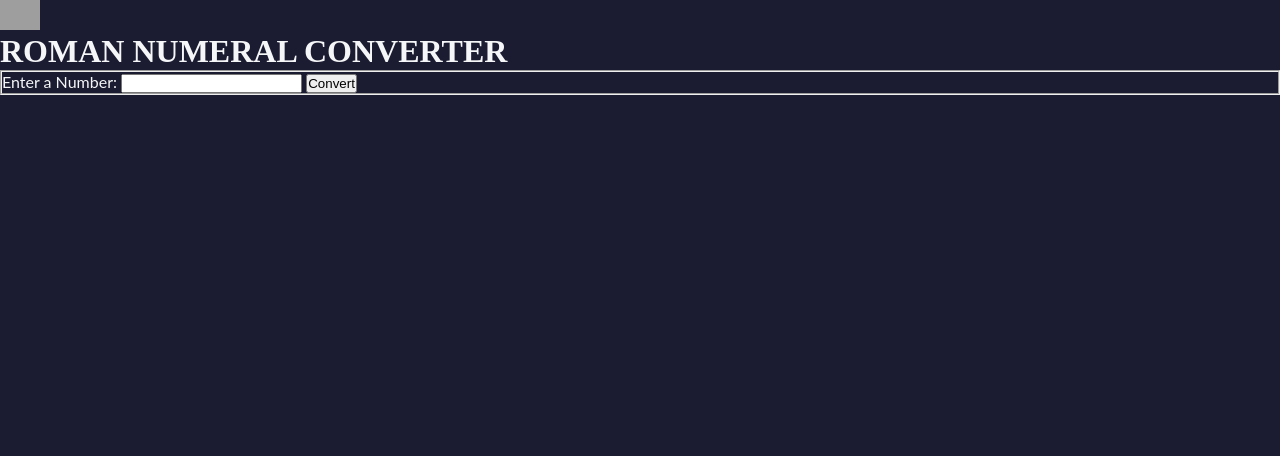
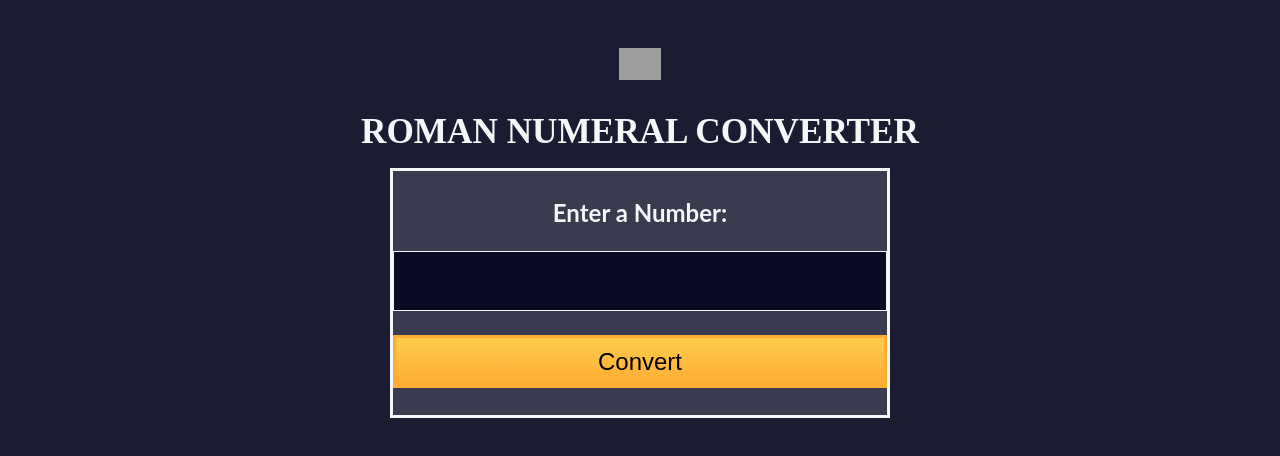
Before and after one commit to zun-liang/fcc-roman-numeral-converter, a website built with Vite: page index.html in a window 1280 px wide. Built offline with nearby package versions, Linux system fonts and the light colour scheme; grey boxes are pictures that could not be loaded; a web font is replaced by a local one.

Commit message:
update style.css

```diff
--- a/src/style.css
+++ b/src/style.css
@@ -7,31 +7,106 @@
 }
 
 :root {
-  --white: #ffffff;
   --light-gray: #f5f6f7;
-  --gray: #d0d0d5;
   --dark-gray: #3b3b4f;
-  --blue: #1b1b32;
-  --dark-blue: #0a0a23;
-  --error: #a94442;
-  --danger-color: #850000;
-  --danger-background: #ffadad;
+  --alert-color: #850000;
 }
 
 html,
 body {
   background-color: #1b1b32;
-  color: #f5f6f7;
+  color: var(--light-gray);
   font-family: "Lato", Helvetica, Arial, sans-serif;
+  font-size: 16px;
+}
+
+main {
+  width: 100vw;
+  height: 100vh;
+  display: flex;
+  flex-direction: column;
+  justify-content: flex-start;
+  align-items: center;
+  gap: 2rem;
 }
 
 #fcc-logo {
-  height: 30px;
+  height: 2rem;
+  margin-top: 3rem;
 }
 
 h1 {
+  width: 60%;
+  margin-bottom: -1rem;
+  text-align: center;
   font-family: "Castoro Titling", serif;
+  font-size: 2.2rem;
 }
 
 form {
+  width: 80%;
+  max-width: 500px;
+  height: 250px;
+  background-color: var(--dark-gray);
+  border: 3px solid var(--light-gray);
+  display: flex;
+  justify-content: center;
+  align-items: center;
 }
+
+fieldset {
+  text-align: center;
+  border: none;
+  display: flex;
+  flex-direction: column;
+  justify-content: center;
+  align-items: center;
+  gap: 1.5rem;
+}
+
+label {
+  font-size: 1.5rem;
+  font-weight: bold;
+}
+
+input {
+  width: 100%;
+  height: 60px;
+  background-color: #0a0a23;
+  border: 1px solid var(--light-gray);
+  outline: none;
+  padding: 0.6rem 0.8rem;
+  line-height: 1.4;
+  font-size: 2.5rem;
+  color: white;
+}
+
+button {
+  width: 100%;
+  background-image: linear-gradient(#fecc4c, #ffac33);
+  border: 3px solid #feac32;
+  outline: none;
+  cursor: pointer;
+  padding: 10px 16px;
+  padding: 0.6rem 0.8rem;
+  font-size: 1.5rem;
+}
+
+#output {
+  width: 500px;
+  text-align: center;
+  padding: 1.5rem;
+  background-color: var(--dark-gray);
+  border: 3px solid var(--light-gray);
+  font-size: 2rem;
+}
+
+.hidden {
+  display: none;
+}
+
+.alert {
+  background-color: #ffadad !important;
+  border: 3px solid var(--alert-color) !important;
+  color: var(--alert-color) !important;
+}
```
